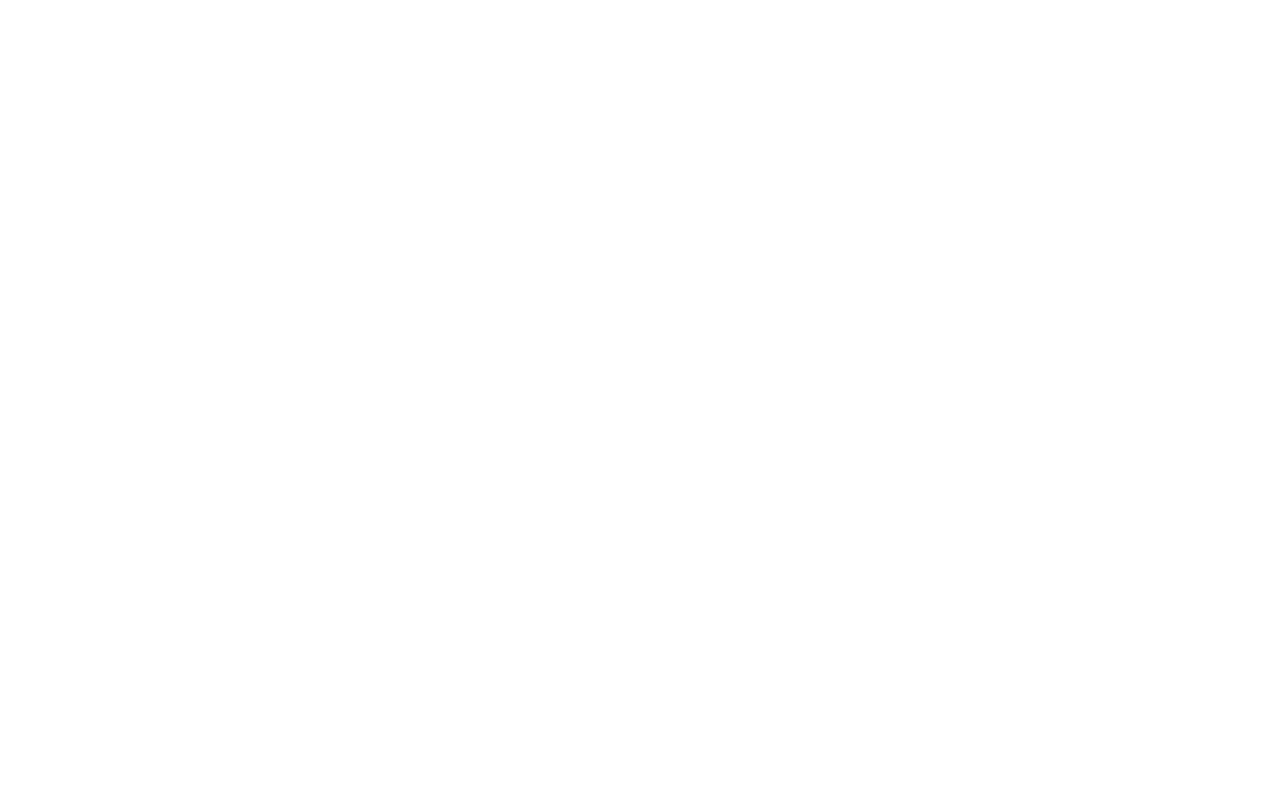
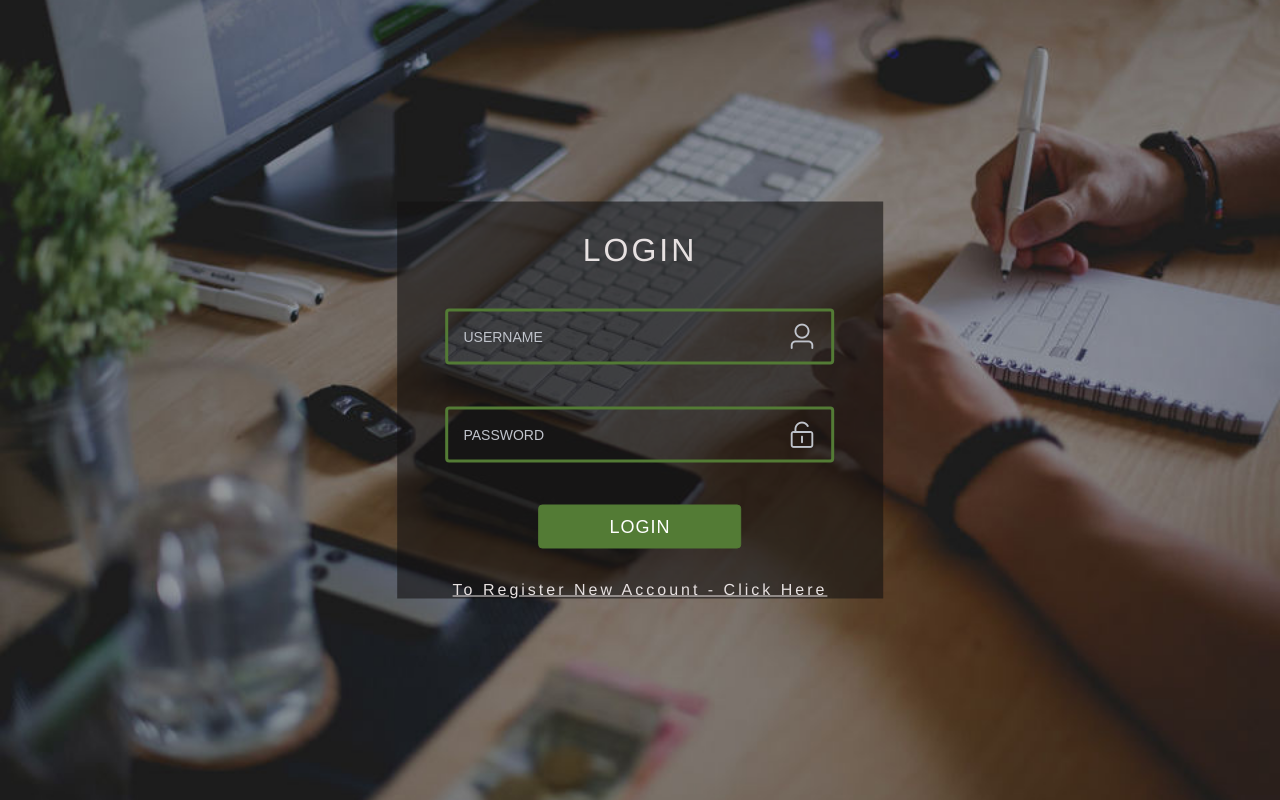
Before and after one commit to giavanxillin/phongvu, a Vue app: page /signin in a window 1280 px wide. Built offline with nearby package versions, Linux system fonts and the light colour scheme.

Commit message:
feat: add login

```diff
--- a/src/App.vue
+++ b/src/App.vue
@@ -6,7 +6,11 @@
 
 <style>
 body {
-  margin: 0
+  margin: 0 ;
+  height: 100%;
+}
+html {
+  height: 100%
 }
 #app {
   font-family: Avenir, Helvetica, Arial, sans-serif;
@@ -14,6 +18,7 @@
   -moz-osx-font-smoothing: grayscale;
   text-align: center;
   color: #2c3e50;
+  height: 100%
 }
 
 #nav {
--- a/src/components/Header.vue
+++ b/src/components/Header.vue
@@ -49,6 +49,5 @@
   align-items: center;
   font-size: 14px;
   font-weight: 600;
-
 }
 </style>
--- a/src/components/Navbar.vue
+++ b/src/components/Navbar.vue
@@ -23,7 +23,7 @@
                                 <i class="el-icon-document-checked"></i>
                                 <div>Đơn hàng</div>
                             </div>
-                            <div class="login-item">
+                            <div @click="loginForm" class="login-item">
                                 <i class="el-icon-user"></i>
                                 <div>Đăng nhập</div>
                             </div>
@@ -45,11 +45,28 @@
         return {
             search: '',
         }
+    },
+    methods: {
+        loginForm() {
+            this.$router.push('/signin')
+        }
     }
 }
 </script>
 
 <style scoped>
+    .promotion-item {
+        cursor: pointer;
+    }
+    .order-item {
+        cursor: pointer;
+    }
+    .login-item {
+        cursor: pointer;
+    }
+    .add-to-cart-item {
+        cursor: pointer;
+    }
     .navbar {
         background-color: white;
     }
--- a/src/router/index.js
+++ b/src/router/index.js
@@ -2,6 +2,8 @@
 import VueRouter from 'vue-router'
 import Homepage from '../views/Homepage.vue'
 import Product from '../views/Product.vue'
+import SignIn from '../views/SignIn.vue'
+import SignUp from '../views/SignUp.vue'
 
 Vue.use(VueRouter)
 
@@ -16,7 +18,16 @@
     name: 'Product',
     component: Product
   },
-
+  {
+    path: '/signin',
+    name: 'SignIn',
+    component: SignIn
+  },
+  {
+    path: '/signup',
+    name: 'SignUp',
+    component: SignUp
+  },
 ]
 
 const router = new VueRouter({
--- /dev/null
+++ b/src/views/SignIn.vue
@@ -0,0 +1,153 @@
+<template>
+  <div class="login">
+    <div class = "login-bg">
+      <h1 class="shift-right">LOGIN</h1>
+    <el-form
+      :model="ruleForm"
+      status-icon
+      ref="ruleForm"
+      label-width="120px"
+      class="ruleForm"
+      @submit.native.prevent="signin"
+    >
+      <el-form-item  prop="username">
+        <el-input class="login-input" suffix-icon="el-icon-user"  placeholder="USERNAME" v-model="ruleForm.username"></el-input>
+      </el-form-item>
+
+       <el-form-item  prop="password">
+        <el-input class="login-input" suffix-icon="el-icon-unlock" type="password" placeholder="PASSWORD" v-model="ruleForm.password"></el-input>
+      </el-form-item>
+
+      <el-form-item>
+        <el-button class = "login-button" @click="signin">LOGIN</el-button>
+      </el-form-item>
+    </el-form>
+    <router-link to="/signup" class="submit">To Register New Account - Click Here</router-link>
+    </div>
+
+
+  </div>
+</template>
+
+<script>
+export default {
+  data() {
+    return {
+      ruleForm: {
+        username: "",
+        password: ""
+      }
+    };
+  },
+  methods: {
+    submitForm(formName) {
+      this.$refs[formName].validate(valid => {
+        if (valid) {
+          alert("submit!");
+        } else {
+          console.log("error submit!!");
+          return false;
+        }
+      });
+    },
+    async signin(){
+      try {
+        // await this.$store.dispatch("signIn", this.ruleForm.username);
+        this.$router.push('/');
+      }
+      catch (err){
+        console.log(err);
+      }
+    }
+  }
+};
+</script>
+
+<style scoped>
+  .el-input{
+    width : 80%;
+  }
+  .shift-right{
+    margin: 0px;
+    color: rgb(231, 225, 225);
+    font-weight: 500;
+    letter-spacing: 3px;
+    padding: 30px 10px;
+
+  }
+  .login-bg {
+    margin: 0 auto;
+    width: 38%;
+    background-color: rgba(19, 18, 18, 0.6);
+    position: absolute;
+    right: 50%;
+    bottom: 50%;
+    transform: translateX(50%) translateY(50%);
+  }
+  .login{
+    background: url(../assets/login-bg.jpg);
+    height: 100vh;
+    background-position: center;
+    background-size: cover;
+    position: relative
+  }
+  .login-button {
+    padding: 12px 70px;
+    background-color: #537b35;
+    border-color : #537b35;
+    letter-spacing: 1px;
+    font-size: 18px;
+    color: white;
+  }
+
+  .login-button:hover{
+    background-color: white;
+    color: #537b35
+  }
+
+  .submit {
+    color: rgb(231, 225, 225);
+    font-weight: 500;
+    letter-spacing: 3px;
+  }
+</style>
+
+<style >
+  .login-bg .el-icon-user:before{
+      font-size: 30px !important;
+      position: absolute;
+      top: 50%;
+      transform: translateY(-50%);
+      right: 50%;
+  }
+  .login-bg .el-icon-unlock:before{
+      font-size: 30px !important;
+      position: absolute;
+      top: 50%;
+      transform: translateY(-50%);
+      right: 50%;
+  }
+  .login-bg .el-form-item__label{
+  color: rgb(231, 225, 225);
+  letter-spacing: 2px;
+  }
+  .login-bg .el-form-item__content{
+    margin: 0 !important;
+    padding: 10px 0;
+  }
+  .login-input .el-input__inner {
+  background-color: transparent ;
+  padding: 25px 15px;
+  color: white;
+  border : 3px solid  #537b35
+  }
+  .login-input .el-input__inner:hover {
+  border : 3px solid  #537b35
+
+  }
+  .login-input.is-active .el-input__inner, .el-input__inner:focus {
+    border : 3px solid  #537b35;
+    outline: 0;
+  }
+
+</style>
--- /dev/null
+++ b/src/views/SignUp.vue
@@ -0,0 +1,15 @@
+<template>
+    <div>
+        Trang đăng ký
+    </div>
+</template>
+
+<script>
+export default {
+
+}
+</script>
+
+<style scope>
+
+</style>
```
Also changed, not shown: src/assets/login-bg.jpg (added).
